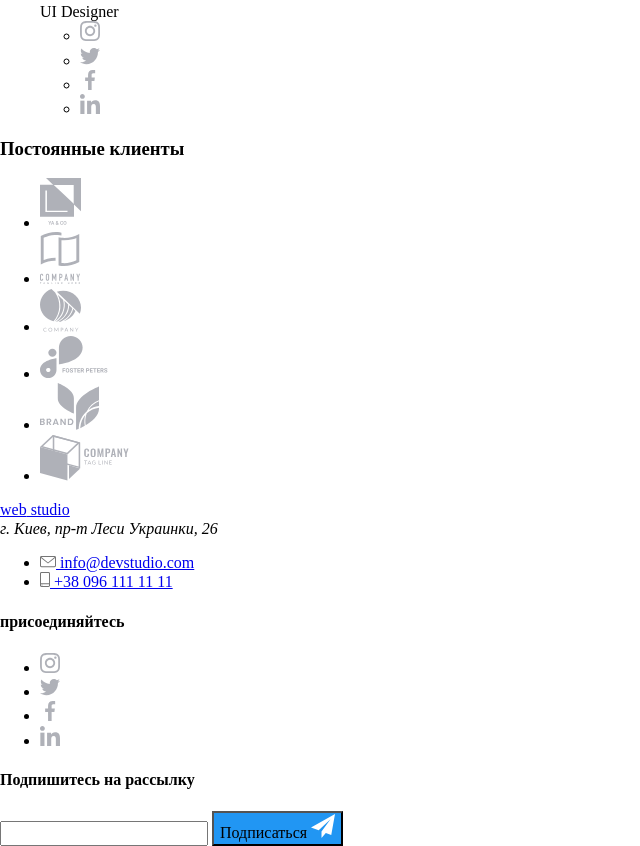
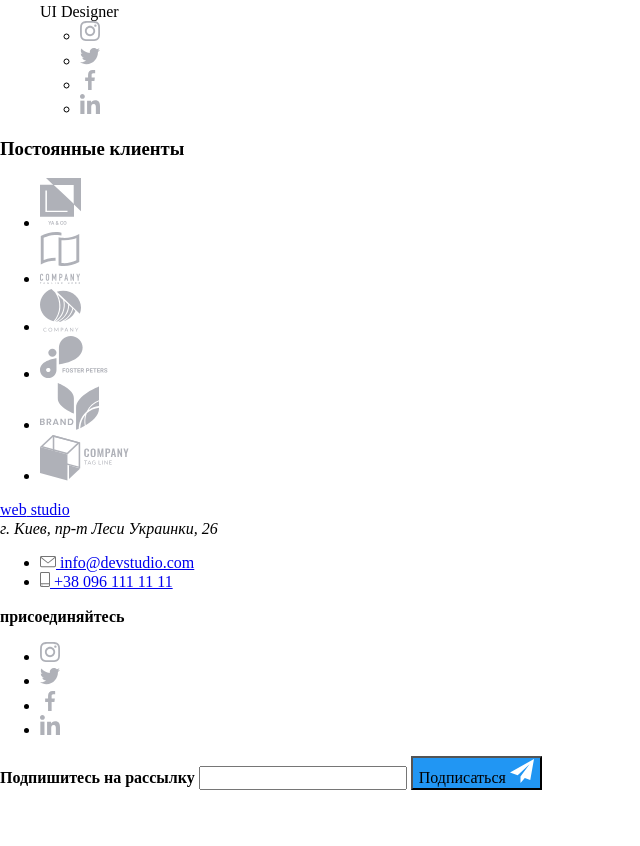
Before and after one commit to AndrewMrchk/goit-markup-hw-01, a plain HTML site: page index.html in a window 1280 px wide. Shown: the part 5395-6241 px from the top of the page, without its empty margins (0-640 px from the left). After the commit the page ends 6185 px from the top, so only its background shows below. Drawn offline with Linux system fonts and the light colour scheme.

Commit message:
changes tags <b> in footer

```diff
--- a/index.html
+++ b/index.html
@@ -277,7 +277,7 @@
 					</ul>
 				</div>
 				<div class="our-social wrapper">
-					<h4>присоединяйтесь</h4>
+					<b class="connnect">присоединяйтесь</b>
 					<ul class="our-social-list">
 						<li class="our-social-list-item">
 							<a href="#" class="instagram">
@@ -302,7 +302,7 @@
 					</ul>
 				</div>
 				<div class="wrapper">
-					<h4>Подпишитесь на рассылку</h4>
+          <b class="subscribe">Подпишитесь на рассылку</и>
 					<input type="email" name="#" id="#" />
 					<button class="accept">
 						Подписаться
```
